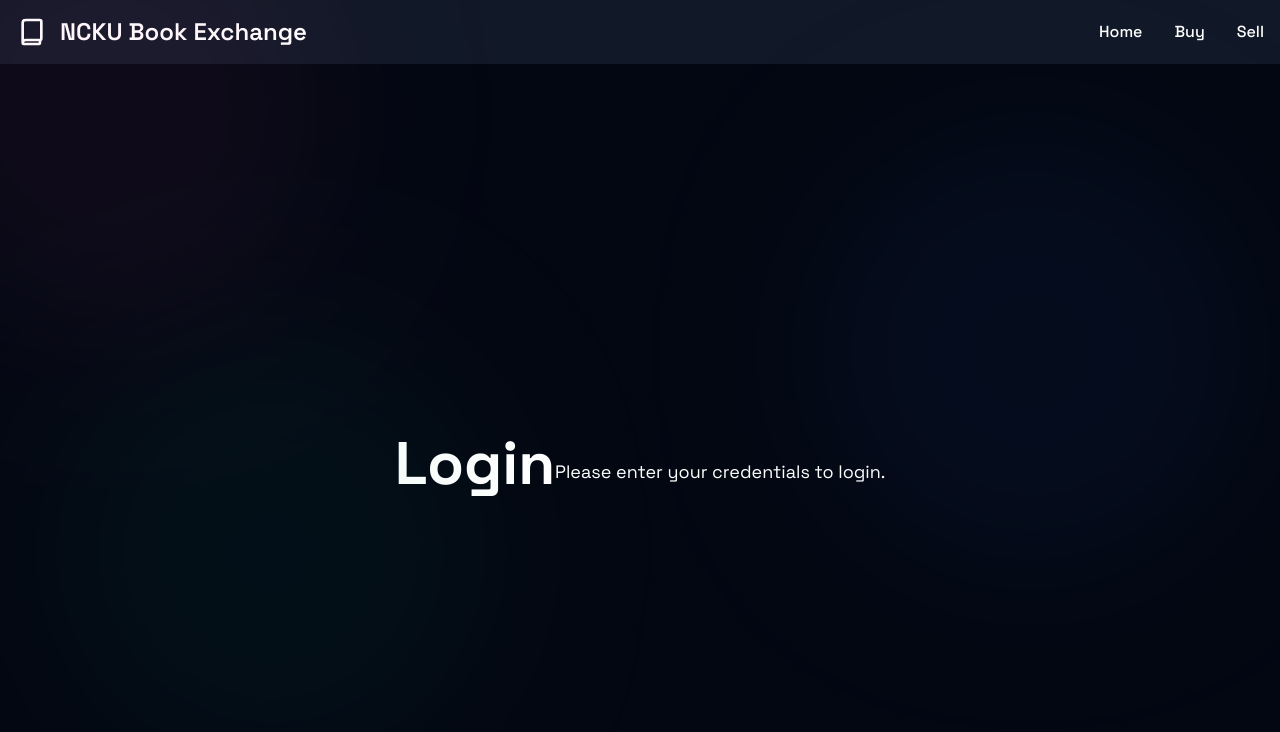
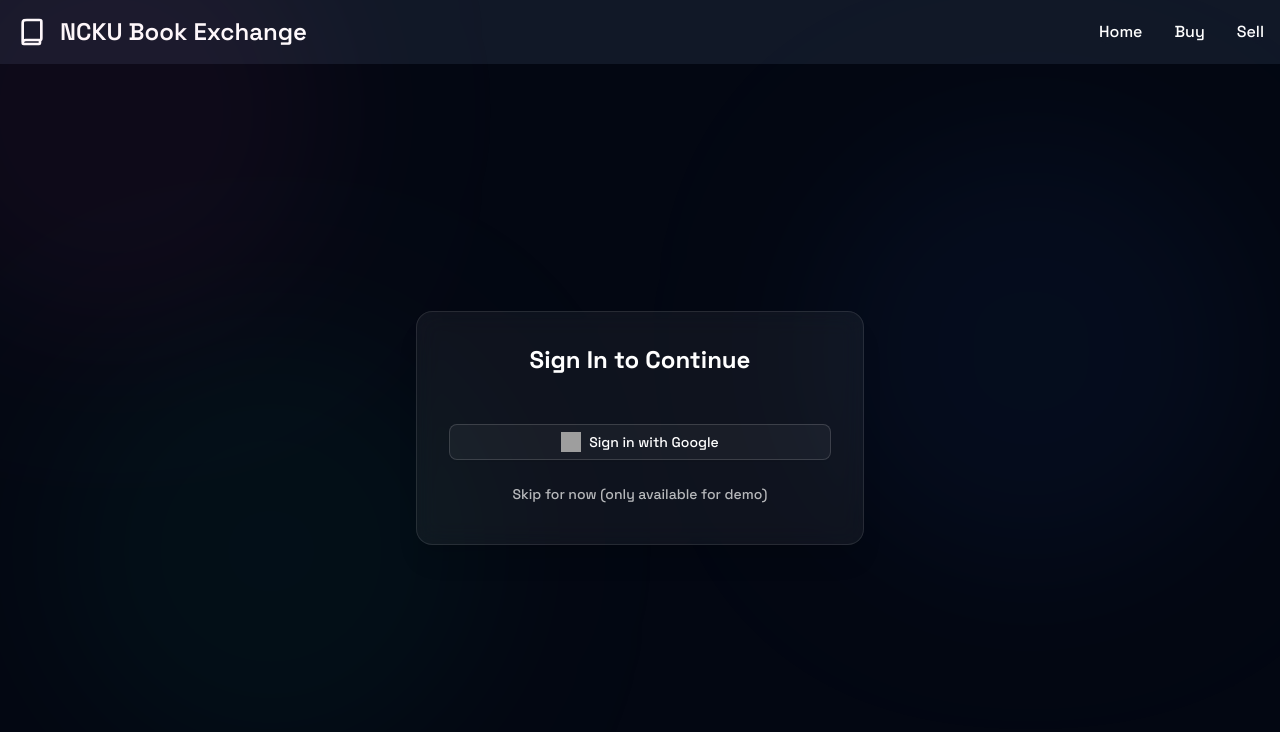
Before and after one commit to Clydinite/Second-Hand-Book-Exchange, a React (Vite) app: page /login in a window 1280 px wide. Shown: the top 732 px of the page. Built offline with nearby package versions, Linux system fonts and the light colour scheme; grey boxes are pictures that could not be loaded.

Commit message:
added login

```diff
--- a/src/App.tsx
+++ b/src/App.tsx
@@ -6,6 +6,7 @@ import {
   useLocation,
 } from "react-router-dom";
 import { ThemeProvider } from "./components/theme-provider";
+import { useState } from "react";
 
 import Buy from "./pages/Buy";
 import Sell from "./pages/Sell";
@@ -14,6 +15,7 @@ import Login from "./pages/Login";
 
 function Nav() {
   const location = useLocation();
+  const [isOpen, setIsOpen] = useState(false);
 
   const navItems = [
     { path: "/", label: "Home" },
@@ -41,11 +43,12 @@ function Nav() {
           </span>
         </Link>
         <button
-          data-collapse-toggle="navbar-default"
+          onClick={() => setIsOpen(!isOpen)}
           type="button"
           className="inline-flex items-center p-2 w-10 h-10 justify-center text-sm text-gray-500 rounded-lg md:hidden hover:bg-gray-100 focus:outline-none focus:ring-2 focus:ring-gray-200 dark:text-gray-400 dark:hover:bg-gray-700 dark:focus:ring-gray-600"
           aria-controls="navbar-default"
-          aria-expanded="false"
+          aria-expanded={isOpen}
+          aria-label="Toggle navigation"
         >
           <span className="sr-only">Open main menu</span>
           <svg
@@ -64,7 +67,10 @@ function Nav() {
             />
           </svg>
         </button>
-        <div className="hidden w-full md:block md:w-auto" id="navbar-default">
+        <div
+          className={`${isOpen ? "block" : "hidden"} w-full md:block md:w-auto`}
+          id="navbar-default"
+        >
           <ul className="font-medium flex flex-col p-4 md:p-0 mt-4 border border-gray-100 rounded-lg bg-gray-50 md:flex-row md:space-x-8 rtl:space-x-reverse md:mt-0 md:border-0 md:bg-white dark:bg-gray-800 md:dark:bg-gray-900 dark:border-gray-700">
             {navItems.map(({ path, label }) => (
               <li key={path}>
@@ -72,6 +78,7 @@ function Nav() {
                   to={path}
                   className={getNavClass(path)}
                   aria-current={location.pathname === path ? "page" : undefined}
+                  // onClick={() => setIsOpen(false)} // close menu when clicking a link
                 >
                   {label}
                 </Link>
--- a/src/main.tsx
+++ b/src/main.tsx
@@ -1,8 +1,8 @@
 import { StrictMode } from 'react'
 import { createRoot } from 'react-dom/client'
 import './index.css'
+import 'flowbite';
 import App from './App.tsx'
-import 'flowbite';
 
 createRoot(document.getElementById('root')!).render(
   <StrictMode>
--- a/src/pages/Login.tsx
+++ b/src/pages/Login.tsx
@@ -1,9 +1,60 @@
-export default function Login() {
+import { Button } from "@/components/ui/button";
+import { Card } from "@/components/ui/card";
+import { useSearchParams, useNavigate } from "react-router-dom";
+import { motion } from "framer-motion";
+
+export default function LoginPage() {
+  const [params] = useSearchParams();
+  const navigate = useNavigate();
+  const next = params.get("next") || "/";
+
+  const handleLogin = () => {
+    // pretend login
+    navigate(next);
+  };
+
   return (
-    <main className="flex h-screen items-center justify-center text-center">
-      <h1 className="text-6xl font-bold">Login</h1>
-      <p className="mt-4 text-lg">Please enter your credentials to login.</p>
-      {/* Add your login form here */}
-    </main>
+    <motion.div
+      initial={{ opacity: 0 }}
+      animate={{ opacity: 1 }}
+      transition={{ duration: 0.5 }}
+      className="min-h-[calc(100vh-72px)] flex items-center justify-center p-6 -mt-10 md:mt-0"
+    >
+      <Card className="w-full max-w-md p-8 rounded-2xl backdrop-blur-md bg-white/5 border border-white/10 shadow-xl space-y-6">
+        <h1 className="text-2xl font-bold text-white text-center">
+          Sign In to Continue
+        </h1>
+        {/* <p className="text-sm text-white/80 text-center">
+          Use your NCKU student account to sign in
+        </p> */}
+
+        <div className="space-y-4">
+          <Button
+            variant="outline"
+            className="w-full flex items-center justify-center gap-2 border-white/10 bg-white/10 text-white hover:bg-white/20"
+            onClick={() =>
+              alert(
+                "😅 This is a demo. Google sign in is not actually implemented."
+              )
+            }
+          >
+            <img
+              src="https://www.svgrepo.com/show/475656/google-color.svg"
+              alt="Google"
+              className="w-5 h-5"
+            />
+            Sign in with Google
+          </Button>
+
+          <Button
+            variant="ghost"
+            className="w-full text-sm text-white/70 hover:text-white"
+            onClick={handleLogin}
+          >
+            Skip for now (only available for demo)
+          </Button>
+        </div>
+      </Card>
+    </motion.div>
   );
 }
--- a/src/pages/Welcome.tsx
+++ b/src/pages/Welcome.tsx
@@ -8,14 +8,14 @@ export default function Welcome() {
       initial={{ opacity: 0 }}
       animate={{ opacity: 1 }}
       transition={{ duration: 0.5 }}
-      className="flex h-[calc(100dvh-72px)] items-center justify-center bg-glass bg-opacity-50 backdrop-blur-md rounded-2xl px-4"
+      className="flex h-[calc(100vh-72px)] items-center justify-center bg-glass bg-opacity-50 backdrop-blur-md rounded-2xl px-4"
     >
-      <div className="flex flex-col items-center text-center max-w-5xl w-full">
+      <div className="flex flex-col items-center text-center max-w-5xl w-full -mt-10 md:mt-0">
         <h1 className="text-4xl sm:text-5xl md:text-6xl font-bold mb-12">
           Welcome to NCKU Secondhand Book Exchange Platform
         </h1>
         <div className="flex flex-col sm:flex-row gap-8 w-full justify-center">
-          <Link to="/buy" className="w-full sm:w-auto">
+          <Link to="/login?next=/buy" className="w-full sm:w-auto">
             <Button
               variant="default"
               className="w-full sm:w-[15rem] h-[4rem] text-xl font-bold p-4 border border-white/10 bg-white/10 backdrop-blur-md rounded-2xl shadow-lg text-white hover:text-black"
@@ -23,7 +23,7 @@ export default function Welcome() {
               Buy
             </Button>
           </Link>
-          <Link to="/sell" className="w-full sm:w-auto">
+          <Link to="/login?next=/sell" className="w-full sm:w-auto">
             <Button
               variant="default"
               className="w-full sm:w-[15rem] h-[4rem] text-xl font-bold p-4 border border-white/10 bg-white/10 backdrop-blur-md rounded-2xl shadow-lg text-white hover:text-black"
--- a/vite.config.ts
+++ b/vite.config.ts
@@ -11,4 +11,7 @@ export default defineConfig({
       "@": path.resolve(__dirname, "./src"),
     },
   },
+  server: {
+    host: true, // 👈 THIS is what makes the "Network" address appear
+  },
 });
```
